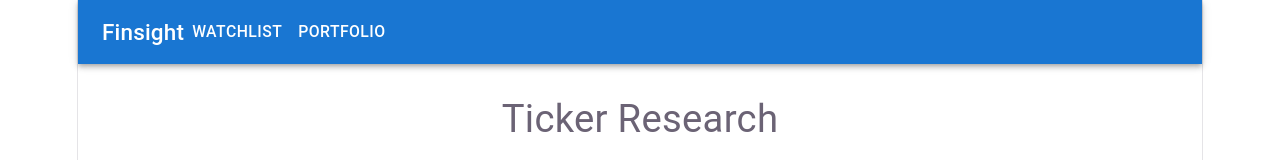
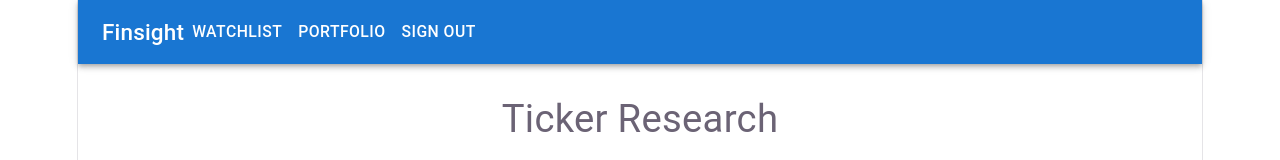
Before and after one commit to shakurahmadd/finsight, a React app in the folder frontend/: page / in a window 1280 px wide. Shown: the top 160 px of the page. Built offline with nearby package versions, Linux system fonts and the light colour scheme; the HTML template or start-up script is replaced by a standard one.

Commit message:
feat: add logout button to Navbar

```diff
--- a/frontend/src/components/Navbar.jsx
+++ b/frontend/src/components/Navbar.jsx
@@ -12,7 +12,10 @@ function Navbar() {
                 </Typography>
             <Button color="inherit" onClick={() => navigate('/watchlist')}>Watchlist</Button>
             <Button color='inherit' onClick={() => navigate('/portfolio')}>Portfolio</Button>
+            <Button color='inherit' onClick={() => {localStorage.removeItem('token'); navigate('/auth')}}>Sign Out</Button>
         </Toolbar>
+
+
 
     </AppBar>
     )
```
